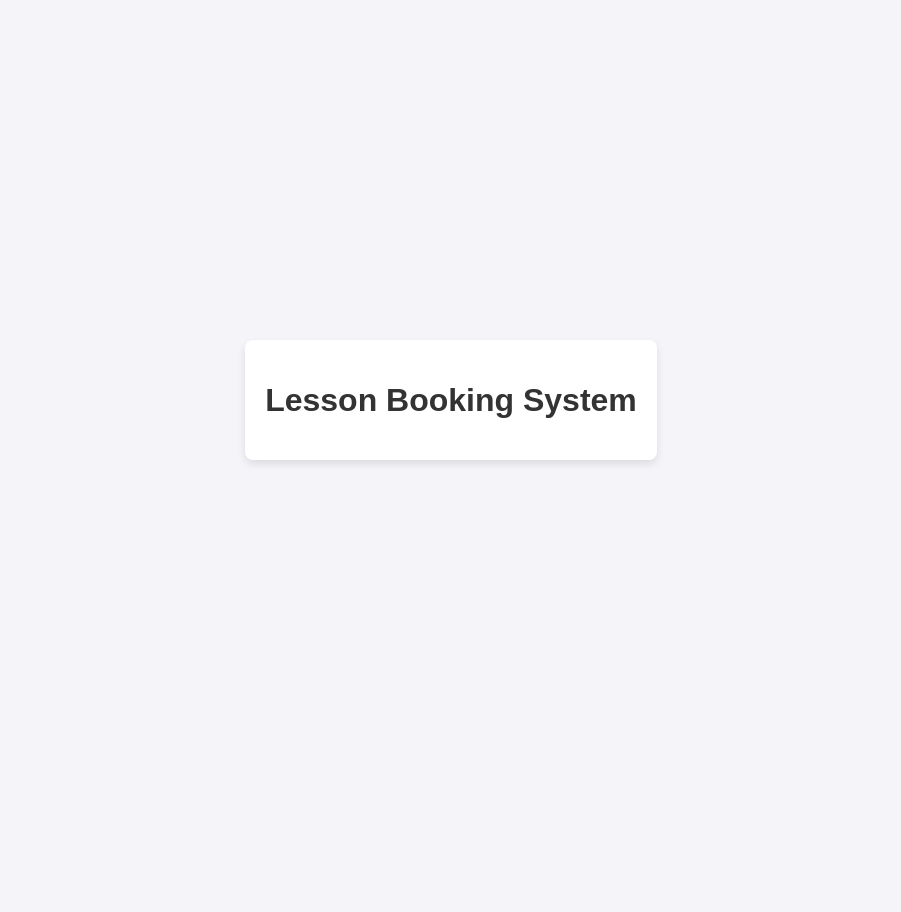
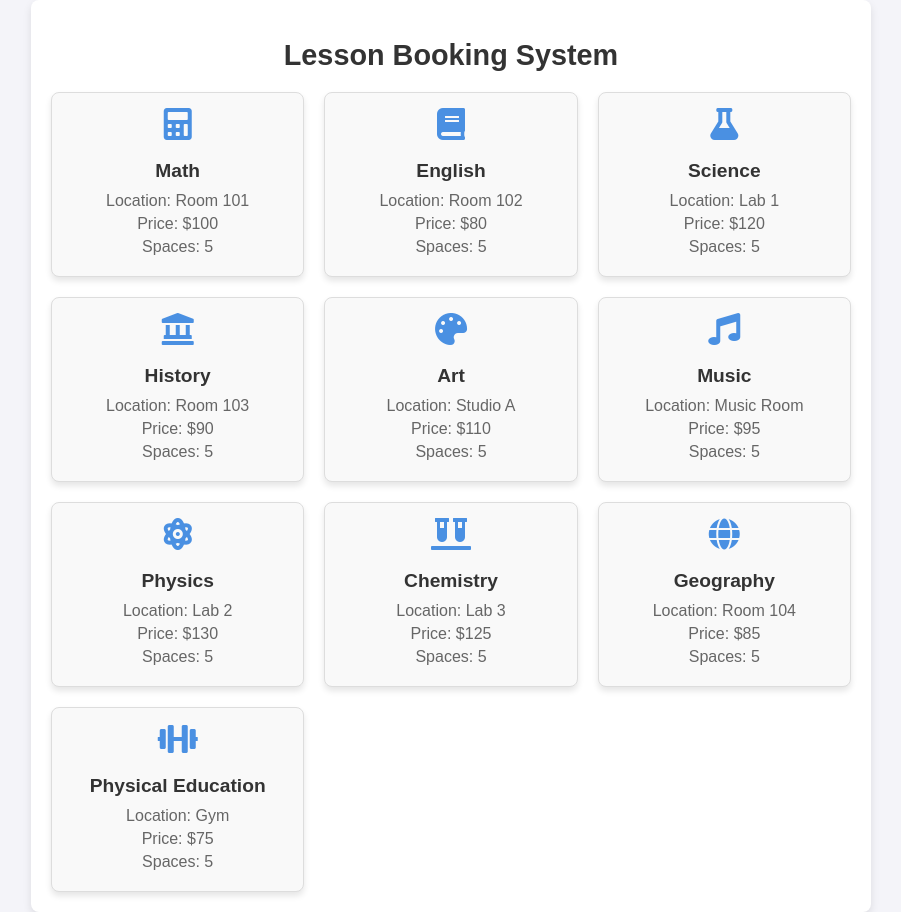
Before and after one commit to kokpadonusam/LBS, a plain HTML site: page index.html in a window 1280 px wide. Shown: the whole page, without its empty margins (189-1090 px from the left). Before the commit the page ends 800 px from the top, so only its background shows below. Drawn offline with nearby package versions, Linux system fonts and the light colour scheme.

Commit message:
adding and styling list of lessons

```diff
--- a/css/style.css
+++ b/css/style.css
@@ -3,31 +3,52 @@ body {
     display: flex;
     justify-content: center;
     align-items: center;
-    height: 100vh;
+    min-height: 100vh;
     margin: 0;
     background-color: #f4f4f9;
   }
   #app {
-    max-width: 600px;
+    width: 90%;
+    max-width: 800px;
     padding: 20px;
     background-color: #fff;
     box-shadow: 0 4px 8px rgba(0, 0, 0, 0.1);
     border-radius: 8px;
+    text-align: center;
   }
   h1 {
-    text-align: center;
     color: #333;
+    font-size: 1.8em;
+    margin-bottom: 20px;
   }
   .lesson-list {
+    display: grid;
+    grid-template-columns: repeat(auto-fit, minmax(200px, 1fr));
+    gap: 20px;
     margin-top: 20px;
   }
   .lesson {
+    padding: 15px;
+    border: 1px solid #ddd;
+    border-radius: 8px;
+    background-color: #f9f9f9;
+    box-shadow: 0 4px 6px rgba(0, 0, 0, 0.1);
     display: flex;
+    flex-direction: column;
     align-items: center;
-    justify-content: space-between;
-    padding: 15px;
+    text-align: center;
+  }
+  .lesson i {
+    font-size: 2em;
+    color: #4a90e2;
     margin-bottom: 10px;
-    border: 1px solid #ddd;
-    border-radius: 6px;
-    background-color: #f9f9f9;
   }
+  .lesson h2 {
+    font-size: 1.2em;
+    color: #333;
+    margin: 10px 0;
+  }
+  .lesson p {
+    margin: 5px 0;
+    color: #666;
+  }
--- a/index.html
+++ b/index.html
@@ -11,7 +11,18 @@
 <body>
   <div id="app">
     <h1>Lesson Booking System</h1>
+
     <div class="lesson-list">
+      <!-- looping out list of lessons using vue directive: v-for -->
+      <div class="lesson" v-for="lesson in lessons" :key="lesson.subject">
+        <i :class="lesson.icon"></i>
+        <div>
+          <h2>{{ lesson.subject }}</h2>
+          <p>Location: {{ lesson.location }}</p>
+          <p>Price: ${{ lesson.price }}</p>
+          <p>Spaces: {{ lesson.spaces }}</p>
+        </div>
+      </div>
     </div>
   </div>
 
--- a/js/app.js
+++ b/js/app.js
@@ -1,7 +1,20 @@
 new Vue({
   el: '#app',
   data: {
+    lessons: [
+      { subject: "Math", location: "Room 101", price: 100, spaces: 5, icon: "fas fa-calculator" },
+      { subject: "English", location: "Room 102", price: 80, spaces: 5, icon: "fas fa-book" },
+      { subject: "Science", location: "Lab 1", price: 120, spaces: 5, icon: "fas fa-flask" },
+      { subject: "History", location: "Room 103", price: 90, spaces: 5, icon: "fas fa-landmark" },
+      { subject: "Art", location: "Studio A", price: 110, spaces: 5, icon: "fas fa-palette" },
+      { subject: "Music", location: "Music Room", price: 95, spaces: 5, icon: "fas fa-music" },
+      { subject: "Physics", location: "Lab 2", price: 130, spaces: 5, icon: "fas fa-atom" },
+      { subject: "Chemistry", location: "Lab 3", price: 125, spaces: 5, icon: "fas fa-vials" },
+      { subject: "Geography", location: "Room 104", price: 85, spaces: 5, icon: "fas fa-globe" },
+      { subject: "Physical Education", location: "Gym", price: 75, spaces: 5, icon: "fas fa-dumbbell" }
+    ]
   },
   methods: {
+
   }
 });
```
Lines whose indentation alone changed are shown as unchanged.
